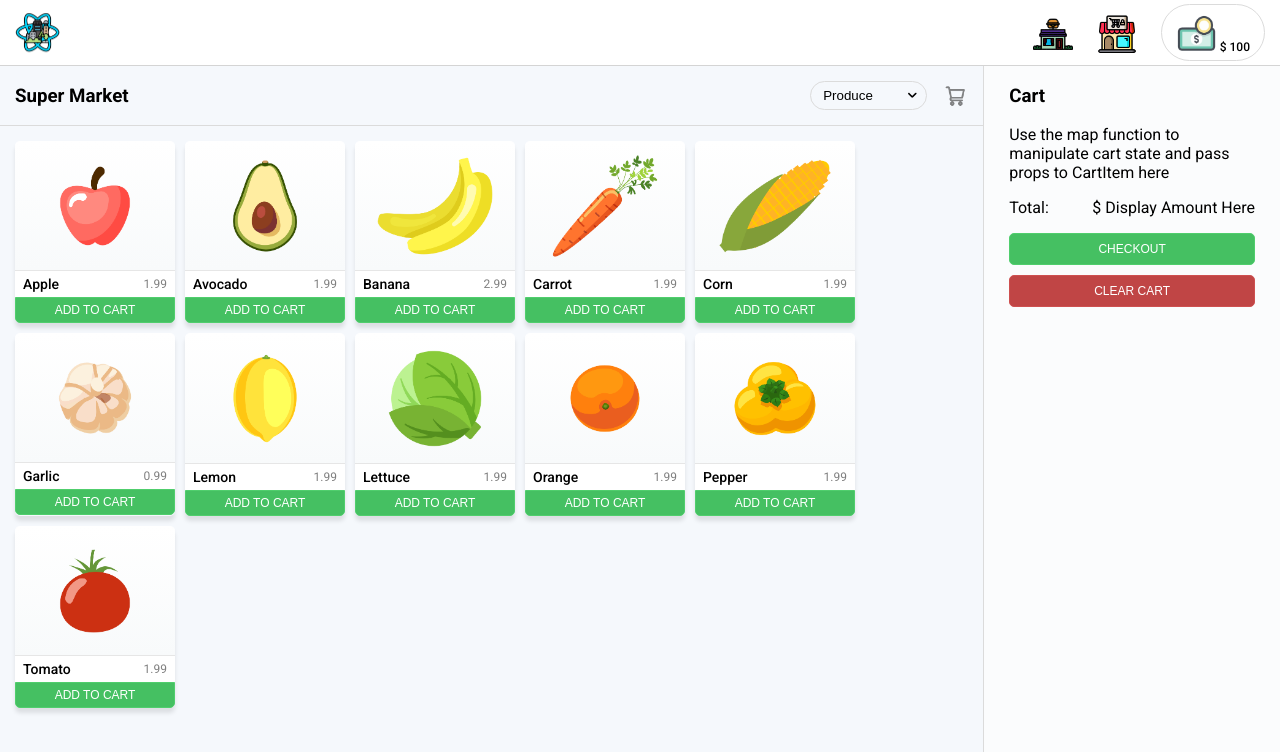
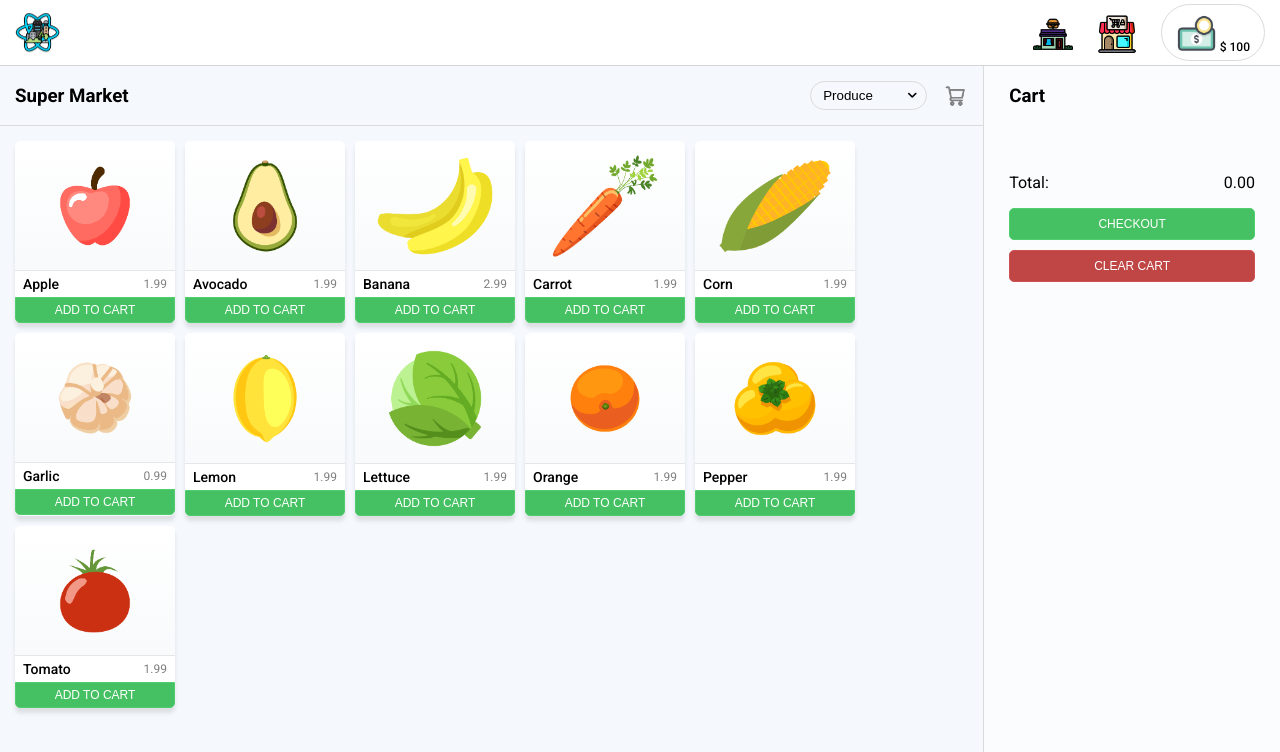
Before and after one commit to SullyDurgin/reactville-lab, a React (Create React App) app: page /market in a window 1280 px wide. Shown: the top 752 px of the page. Built offline with nearby package versions, Linux system fonts and the light colour scheme; a web font is replaced by a local one.

Commit message:
cart works

```diff
--- a/src/Components/SuperMarket/Cart.jsx
+++ b/src/Components/SuperMarket/Cart.jsx
@@ -1,19 +1,45 @@
-import React from 'react'
+import React, { useState } from 'react'
+import CartItem from "./CartItem.jsx"
 
-const Cart = () => {
+const Cart = (props) => {
+
+  const [message, setMessage] = useState("")
+
+  const format = (num) => (Math.round(num * 100) / 100).toFixed(2)
+
+  const total = format(props.cart.reduce((sum, item) => {
+    return item.quantity > 1 ? sum + (item.price * item.quantity) : sum + item.price
+  }, 0))
+
+  const handleCheckout = () => {
+    const checkoutStatus = props.handleExchange(total)
+    checkoutStatus ? clearCart() : setMessage("Payment declined")
+  }
+
+  const clearCart = () => {
+    props.setCart([])
+    setMessage("")
+  }
+
   return (
     <div className="cart">
       <h3>Cart</h3>
-
-      Use the map function to manipulate cart state and pass props to CartItem here
+      <p>{message}</p>
+      {props.cart.map((item, idx) => (
+        <CartItem
+          key={idx}
+          item={item}
+          removeFromCart={props.removeFromCart}
+        />
+      ))}
 
       <div className="cart-total">
         <p>Total:</p>
-        <p>$ Display Amount Here</p>
+        <p>{total}</p>
       </div>
 
-      <button>CHECKOUT</button>
-      <button>CLEAR CART</button>
+      <button onClick={handleCheckout}>CHECKOUT</button>
+      <button onClick={clearCart}>CLEAR CART</button>
     </div>
   )
 }
--- a/src/Components/SuperMarket/SuperMarket.jsx
+++ b/src/Components/SuperMarket/SuperMarket.jsx
@@ -14,7 +14,7 @@ const SuperMarket = (props) => {
 
 
   const addToCart = (item) => {
-    if (cart.find(prod => prod.id --- item.id)) {
+    if (cart.find(prod => prod.id === item.id)) {
       setCart(
         cart.map(
           (prod) => prod.id === item.id ?
```
